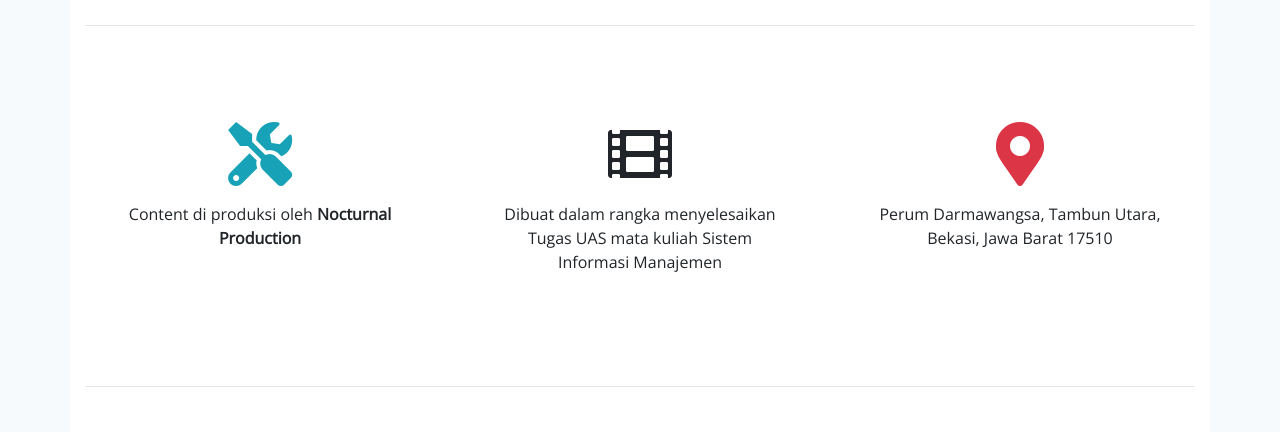
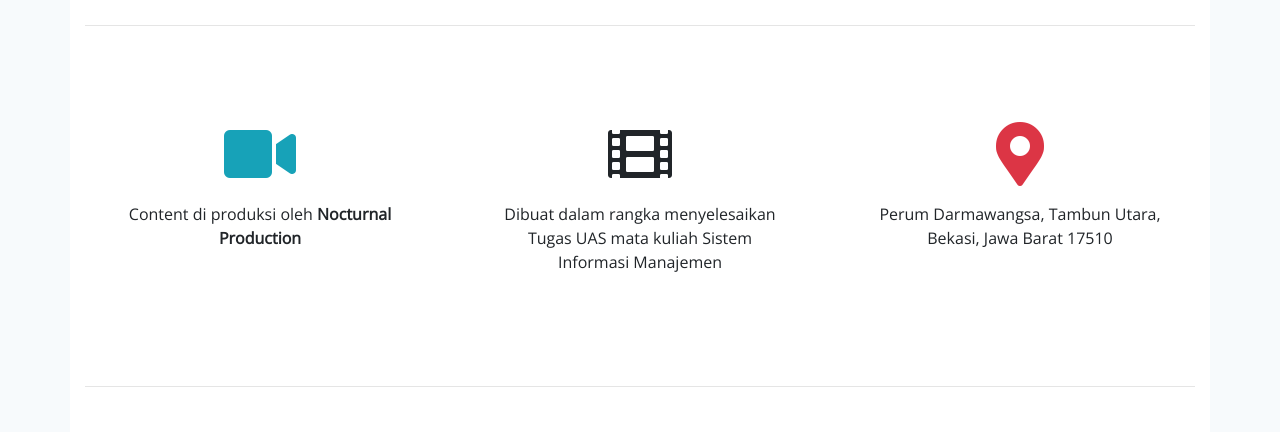
Before and after one commit to pirmansh/tugas-uas-sim, a plain HTML site: page index.html in a window 1280 px wide. Shown: the part 920-1352 px from the top of the page. Drawn offline with nearby package versions, Linux system fonts and the light colour scheme.

Commit message:
commit 3

```diff
--- a/index.html
+++ b/index.html
@@ -44,7 +44,7 @@
         <hr>
         <div class="row justify-content-center my-5">
           <div class="col-lg-4 col-md-6 col-10 text-center p-5">
-            <p><i class="fas fa-tools fa-4x text-center text-info"></i></p>
+            <p><i class="fas fa-video fa-4x text-info"></i></p>
             <p>Content di produksi oleh <strong>Nocturnal Production</strong></p>
 
           </div>
```
